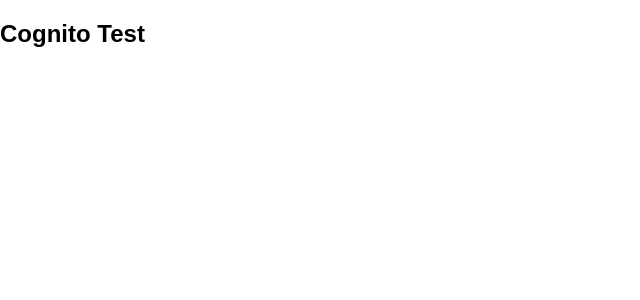
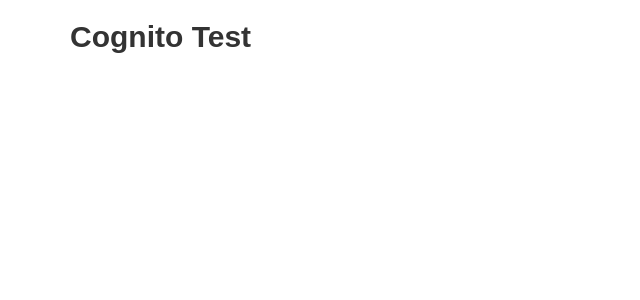
Before and after one commit to martintasker/cognito-manage, a React (Create React App) app in the folder site/: page / in a window 1280 px wide. Shown: the top 300 px of the page, without its empty margins (0-640 px from the left). Built offline with nearby package versions, Linux system fonts and the light colour scheme.

Commit message:
bringup: bring in Bootstrap

```diff
--- a/site/package.json
+++ b/site/package.json
@@ -6,6 +6,7 @@
     "react-scripts": "1.0.10"
   },
   "dependencies": {
+    "bootstrap": "^3.3.7",
     "react": "^15.6.1",
     "react-dom": "^15.6.1"
   },
--- a/site/src/App.js
+++ b/site/src/App.js
@@ -3,8 +3,12 @@ import React, { Component } from 'react';
 class App extends Component {
   render() {
     return (
-      <div>
-        <h2>Cognito Test</h2>
+      <div className="container">
+        <div className="row">
+          <div className="col-xs-12">
+            <h2>Cognito Test</h2>
+          </div>
+        </div>
       </div>
     );
   }
--- a/site/src/index.css
+++ b/site/src/index.css
@@ -3,3 +3,6 @@ body {
   padding: 0;
   font-family: sans-serif;
 }
+h1, h2, h3, h4, h5, h6, dt {
+  font-weight: bold;
+}
--- a/site/src/index.js
+++ b/site/src/index.js
@@ -1,6 +1,7 @@
 import React from 'react';
 import ReactDOM from 'react-dom';
 
+import 'bootstrap/dist/css/bootstrap.css';
 import './index.css';
 import App from './App';
 
```
